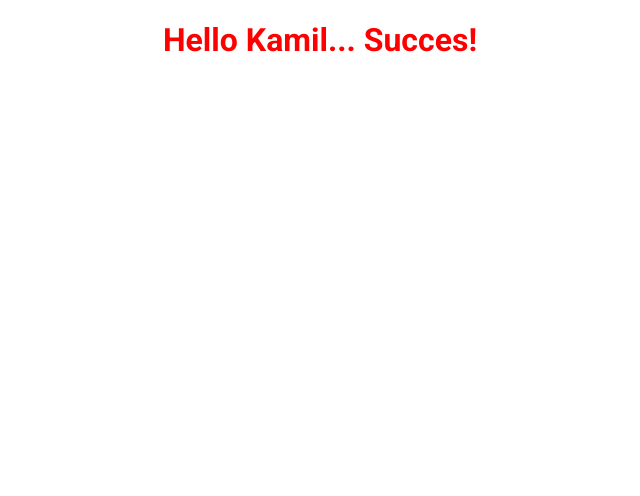
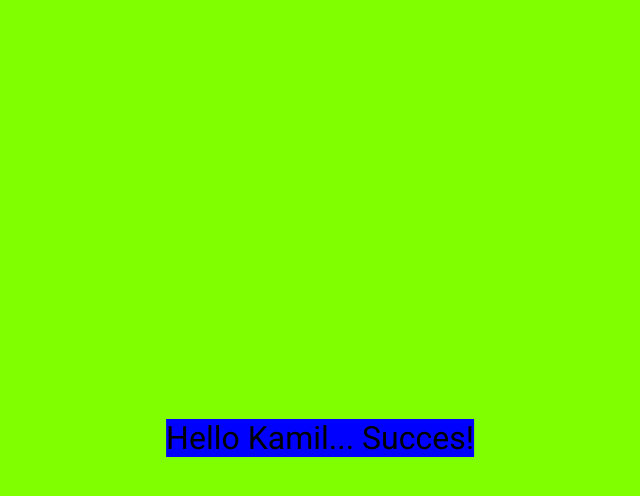
Before and after one commit to kamilmuzyka91/raceplanApp, a React (Create React App) app: page / in a window 1280 px wide. Shown: the top 496 px of the page, without its empty margins (320-960 px from the left). Built offline with nearby package versions, Linux system fonts and the light colour scheme.

Commit message:
test sass

```diff
--- a/src/App.scss
+++ b/src/App.scss
@@ -1,8 +1,30 @@
-@import "./scss/fonts";
-
-.App {
-  text-align: center;
-  color:red;
-  font-size: 16px;
-  font-family: $main-font;
+@import "./scss/main.scss";
+// background-image: url("../assets/Ckechmark-1.svg");
+body {
+  background: chartreuse;
 }
+.App,
+.container {
+  @include mobile {
+    @include centerer;
+    h1 {
+      background: red;
+      text-align: center;
+      color: rgb(2, 1, 1);
+      font-size: px-rem(32);
+      font-family: $main-font;
+    }
+  }
+  @include tablet {
+    @include centerer;
+    h1 {
+      background: green;
+    }
+  }
+  @include notebook {
+    @include centerer;
+    h1 {
+      background: blue;
+    }
+  }
+}
```
